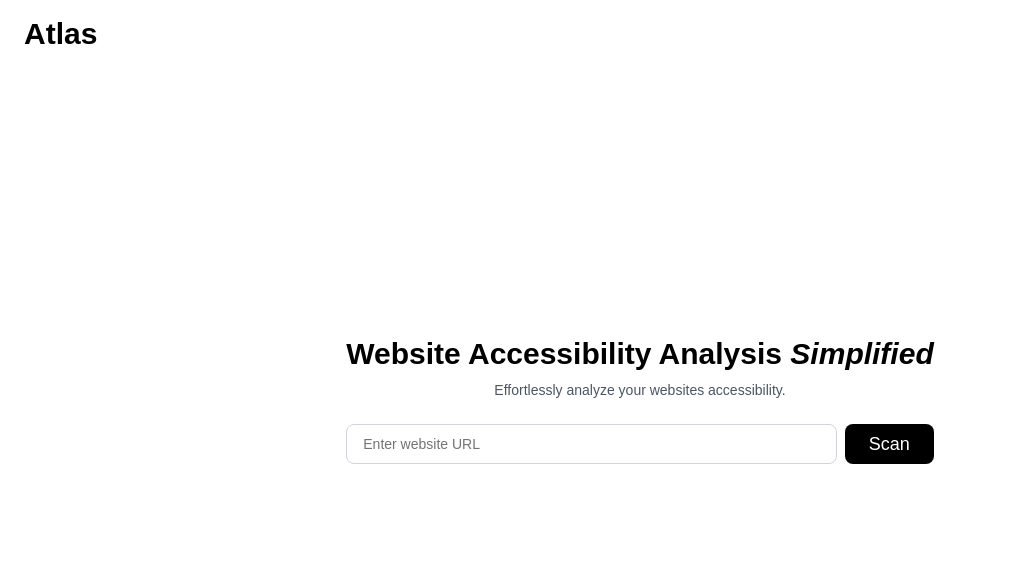
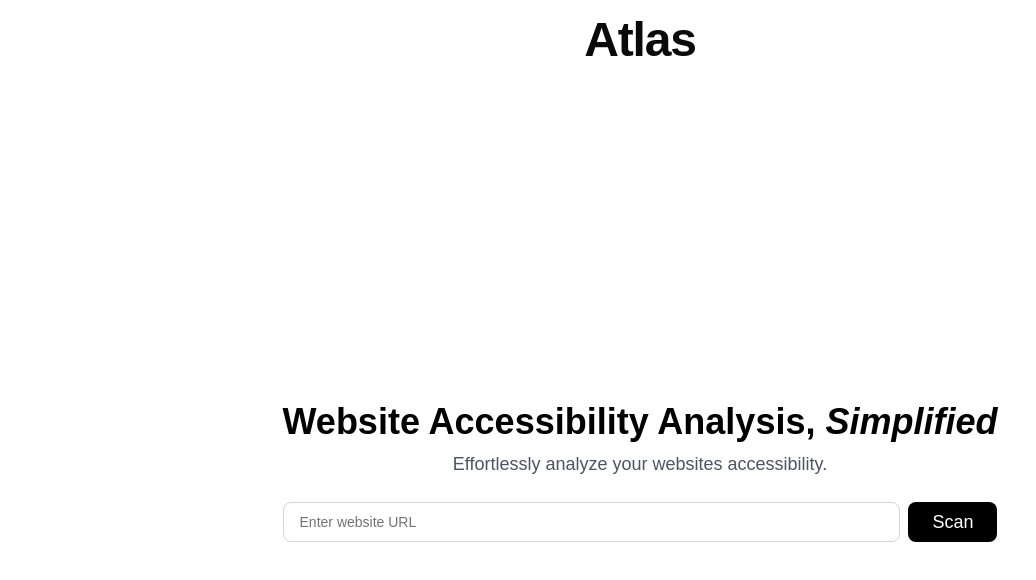
Before and after one commit to ahmadrafidev/atlas, a Next.js app: page / in a window 1280 px wide. Shown: the top 580 px of the page, without its empty margins (0-1036 px from the left). Built offline with nearby package versions, Linux system fonts and the light colour scheme.

Commit message:
refined landing page

```diff
--- /dev/null
+++ b/app/not-found.tsx
@@ -0,0 +1,35 @@
+import Link from 'next/link';
+import type { Metadata } from "next";
+
+export const metadata: Metadata = {
+    title: "Page Not Found",
+    description: "The page you are looking for doesn't exist or has been moved.",
+    robots: {
+        index: false,
+        follow: true
+    }
+};
+
+export default function NotFound() {
+    return (
+        <main className="flex flex-col items-center justify-center min-h-screen bg-gray-50 dark:bg-black">
+            <div className="text-center space-y-10">
+                <div>
+                    <h2 className="text-8xl font-bold text-gray-900 dark:text-gray-50">404</h2>
+                    <p className="text-lg text-gray-700 dark:text-gray-300">
+                        The page you are looking for doesn&apos;t exist or has been moved.
+                    </p>
+                </div>
+                <div>
+                    <Link href="/">
+                        <p className="px-4 py-2 text-lg font-medium bg-gray-800 text-white rounded-lg dark:bg-gray-200 dark:text-gray-900 hover:bg-gray-800 hover:ring hover:ring-gray-400 dark:hover:ring-gray-500 focus-visible:outline-none focus-visible:ring-2 focus-visible:ring-gray-300">
+                            &larr; Back to Home
+                        </p>
+                    </Link>
+                </div>
+            </div>
+        </main>
+    );
+}
+
+NotFound.displayName = "NotFound"
--- a/app/page.tsx
+++ b/app/page.tsx
@@ -1,9 +1,13 @@
 import Atlas from '../components/Atlas/Atlas';
+import { Header } from '../components/Header/Header';
 
 export default function Home() {
   return (
-    <main className="flex items-center justify-center min-h-screen bg-white">
-      <Atlas />
-    </main>
+    <>
+      <Header />
+      <main className="flex flex-col items-center justify-center min-h-screen bg-white">
+        <Atlas />
+      </main>
+    </>
   );
 }
--- a/components/Atlas/Atlas.tsx
+++ b/components/Atlas/Atlas.tsx
@@ -24,16 +24,12 @@ export default function Atlas() {
   };
 
   return (
-    <div className="flex flex-col items-center justify-center min-h-screen bg-white">
-      <header className="absolute top-4 left-6 flex items-center space-x-2 text-black">
-        <div className="text-3xl font-bold">Atlas</div>
-      </header>
-
-      <main className="flex flex-col items-center w-full max-w-5xl px-4 text-center my-12">
-        <h1 className="text-3xl font-bold text-black mb-2">
-          Website Accessibility Analysis <span className="italic">Simplified</span>
+    <div className="flex flex-col items-center justify-center bg-white">
+      <main className="flex flex-col items-center w-full max-w-5xl px-4 text-center">
+        <h1 className="text-4xl font-bold text-black mb-2">
+          Website Accessibility Analysis, <span className="italic">Simplified</span>
         </h1>
-        <p className="text-gray-600 text-sm mb-6">
+        <p className="text-gray-600 text-lg mb-6">
           Effortlessly analyze your websites accessibility.
         </p>
 
--- /dev/null
+++ b/components/Header/Header.tsx
@@ -0,0 +1,13 @@
+import Link from "next/link";
+
+export function Header() {
+  return (
+    <header className="relative w-full px-4 py-2 pt-4 flex justify-center items-center">
+      <Link href="/">
+        <h1 className="text-5xl font-semibold tracking-tight">
+          Atlas
+        </h1>
+      </Link>
+    </header>
+  );
+}
```
